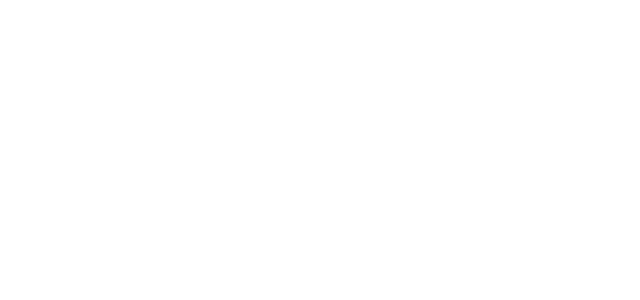
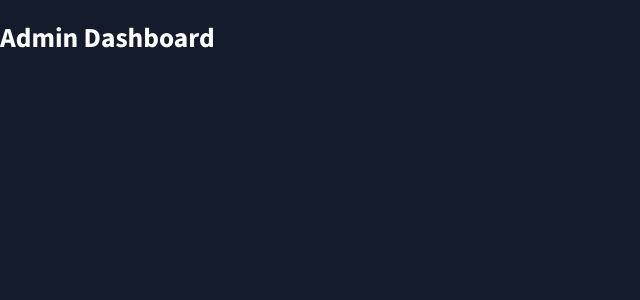
Before and after one commit to Ighareeb/React_practice-projects, a React (Create React App) app in the folder admin-dashboard/: page / in a window 1280 px wide. Shown: the top 300 px of the page, without its empty margins (0-640 px from the left). Built offline with nearby package versions, Linux system fonts and the light colour scheme; the HTML template or start-up script is replaced by a standard one.

Commit message:
finished color mode (colors and dark/light toggling) adding imports to App.js (still need to create toggle button)

```diff
--- a/admin-dashboard/src/App.js
+++ b/admin-dashboard/src/App.js
@@ -1,5 +1,20 @@
+import { ColorModeContext, useMode } from './theme';
+import { CssBaseline, ThemeProvider } from '@mui/material';
 function App() {
-	return <div className="app"></div>;
+	const [theme, colorMode] = useMode();
+
+	return (
+		<ColorModeContext.Provider value={colorMode}>
+			<ThemeProvider theme={theme}>
+				<CssBaseline />
+				<div className="app">
+					<main className="content">
+						<h1>Admin Dashboard</h1>
+					</main>
+				</div>
+			</ThemeProvider>
+		</ColorModeContext.Provider>
+	);
 }
 
 export default App;
```
